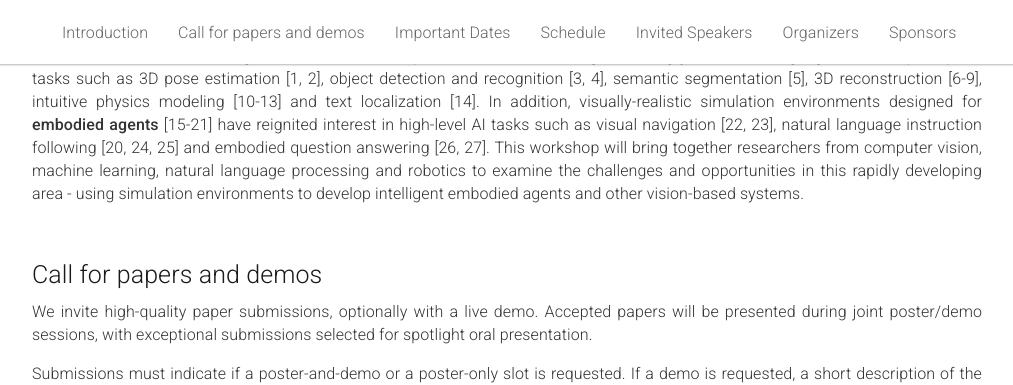
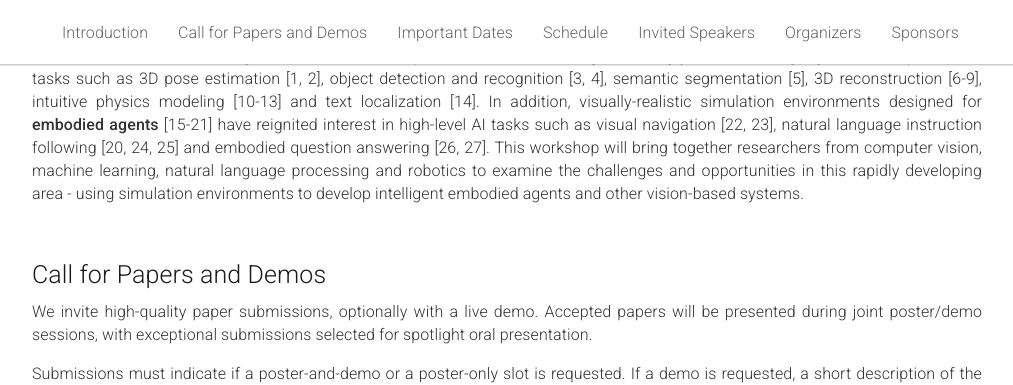
Before and after one commit to eccv18-vlease/eccv18-vlease.github.io, a Jekyll site: the page built from _pages/home.md, in a window 1280 px wide and 900 px high, scrolled down 635 px. Shown: the top 385 px of the window, without its empty margins (133-1146 px from the left). Built offline with Jekyll 4.4.1, drawn with Linux system fonts in a browser that asks for light colours.

Commit message:
Fix capitalization

```diff
--- a/_includes/header.html
+++ b/_includes/header.html
@@ -14,7 +14,7 @@
     <div class="navbar-collapse collapse" id="navbar-main">
       <ul class="nav navbar-nav">
         <li><a href="#intro">Introduction</a></li>
-        <li><a href="#cfp">Call for papers and demos </a></li>
+        <li><a href="#cfp">Call for Papers and Demos </a></li>
         <li><a href="#dates">Important Dates</a></li>
         <li><a href="#schedule">Schedule</a></li>
         <li><a href="#speakers">Invited Speakers</a></li>
--- a/_pages/home.md
+++ b/_pages/home.md
@@ -73,7 +73,7 @@ or implied, of the U.S. Government, or any sponsor." -->
 
 <div class="row">
   <div class="col-xs-12">
-    <h2>Call for papers and demos</h2>
+    <h2>Call for Papers and Demos</h2>
   </div>
 </div>
 <div class="row">
```
